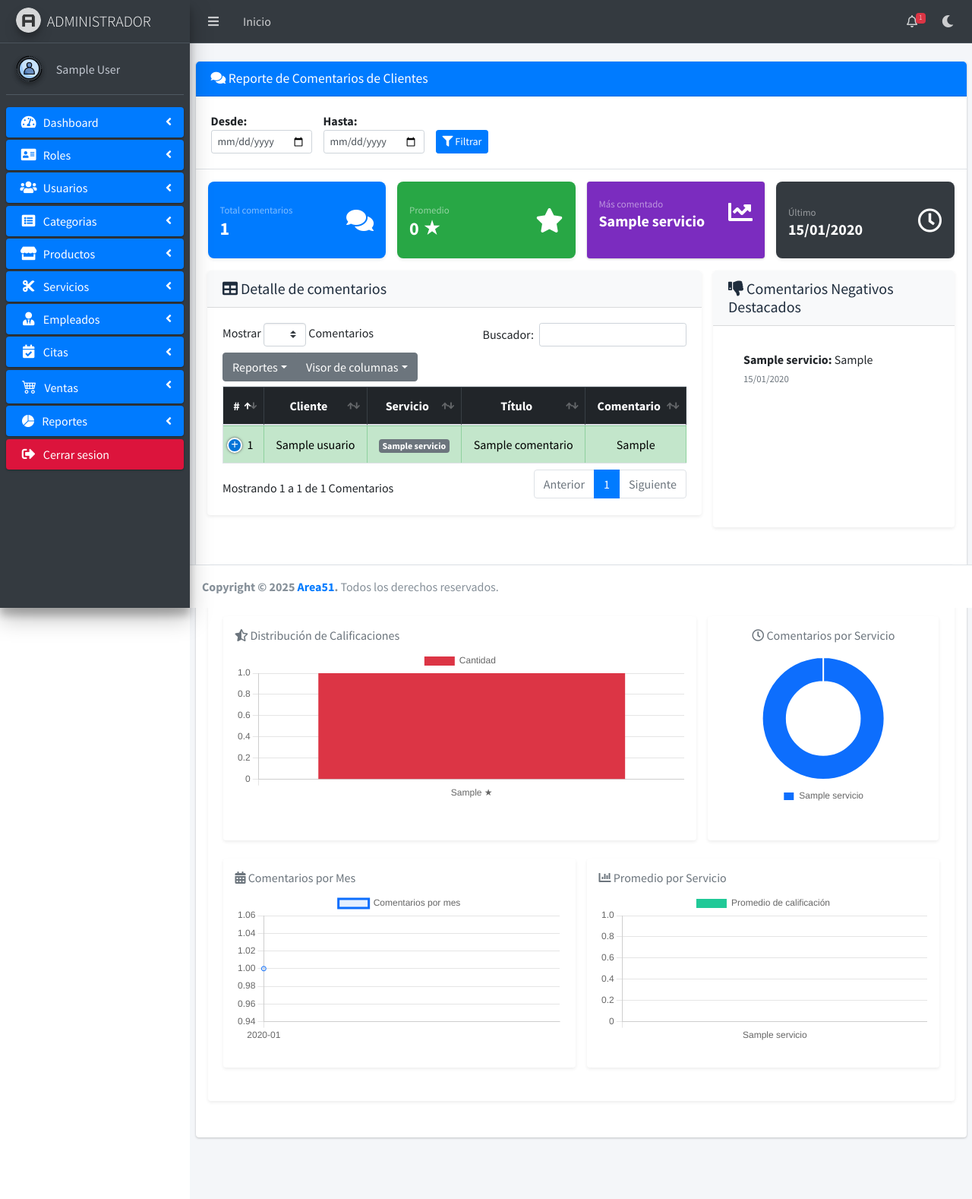
After one commit to 21juanmendez/www.sistemadebarberia.com, a PHP site: page /views/reportes/comentarios.php in a window 1280 px wide. The commit adds this page. Shown: the whole page at 76% size. Run offline with PHP 8.4, Linux system fonts and the light colour scheme; the visitor is signed in with stand-in values (Sample User, id 1); tables that the repository leaves empty or names only in its code hold one stand-in row (values such as "Sample post"); some libraries are stand-ins or nearby versions.

Commit message:
REPORTE DE COMENTARIOS
Ahora he agregado graficas, kpi y otros datos para los reportes además de los filtros pero no le he podido implementar AJAX.

```diff
--- /dev/null
+++ b/app/controllers/reportes/reporte_comentarios.php
@@ -0,0 +1,147 @@
+<?php
+
+$desde = $_GET['desde'] ?? null;
+$hasta = $_GET['hasta'] ?? null;
+
+$parametros = [];
+$filtroFecha = "";
+
+// Filtro para alias "c" (comentarios con JOINs)
+$filtroFechaC = "";
+if ($desde && $hasta) {
+    $filtroFecha = " WHERE fecha BETWEEN :desde AND :hasta ";
+    $filtroFechaC = " WHERE c.fecha BETWEEN :desde AND :hasta ";
+    $parametros[':desde'] = $desde;
+    $parametros[':hasta'] = $hasta;
+}
+
+// Comentarios detallados
+$sql = "SELECT
+            c.titulo,
+            c.comentario,
+            c.calificacion,
+            c.fecha,
+            u.nombre_completo,
+            s.nombre_servicio
+        FROM tb_comentarios c
+        INNER JOIN tb_usuarios u ON c.id_usuario = u.id_usuario
+        INNER JOIN tb_servicios s ON c.id_servicio = s.id_servicio
+        $filtroFechaC
+        ORDER BY c.calificacion DESC";
+$query = $pdo->prepare($sql);
+$query->execute($parametros);
+$comentarios = $query->fetchAll(PDO::FETCH_ASSOC);
+
+// Total comentarios
+$totalComentarios = count($comentarios);
+
+// Promedio de calificación
+$promedioCalificacion = 0;
+if ($totalComentarios > 0) {
+    $suma = array_sum(array_column($comentarios, 'calificacion'));
+    $promedioCalificacion = round($suma / $totalComentarios, 1);
+}
+
+// Servicio más comentado
+$sqlPopular = "SELECT s.nombre_servicio, COUNT(*) as total
+               FROM tb_comentarios c
+               INNER JOIN tb_servicios s ON c.id_servicio = s.id_servicio
+               $filtroFechaC
+               GROUP BY c.id_servicio
+               ORDER BY total DESC
+               LIMIT 1";
+$queryPopular = $pdo->prepare($sqlPopular);
+$queryPopular->execute($parametros);
+$servicioPopular = $queryPopular->fetch(PDO::FETCH_ASSOC)['nombre_servicio'] ?? 'N/A';
+
+// Último comentario
+$fechaUltimo = $comentarios[0]['fecha'] ?? 'Sin registros';
+
+// Gráfico: distribución de calificaciones
+$sqlCalificaciones = "SELECT calificacion, COUNT(*) as total
+                      FROM tb_comentarios
+                      $filtroFecha
+                      GROUP BY calificacion
+                      ORDER BY calificacion";
+$queryCal = $pdo->prepare($sqlCalificaciones);
+$queryCal->execute($parametros);
+$calificacionesDistribucion = $queryCal->fetchAll(PDO::FETCH_ASSOC);
+
+// Comentarios por servicio
+$sqlServicios = "SELECT s.nombre_servicio, COUNT(*) as total
+                 FROM tb_comentarios c
+                 INNER JOIN tb_servicios s ON c.id_servicio = s.id_servicio
+                 $filtroFechaC
+                 GROUP BY s.nombre_servicio
+                 ORDER BY total DESC";
+$queryServ = $pdo->prepare($sqlServicios);
+$queryServ->execute($parametros);
+$comentariosPorServicio = $queryServ->fetchAll(PDO::FETCH_ASSOC);
+
+// Comentarios por mes
+$sqlMensual = "SELECT DATE_FORMAT(fecha, '%Y-%m') as mes, COUNT(*) as total
+               FROM tb_comentarios
+               $filtroFecha
+               GROUP BY mes
+               ORDER BY mes";
+$queryMes = $pdo->prepare($sqlMensual);
+$queryMes->execute($parametros);
+$comentariosPorMes = $queryMes->fetchAll(PDO::FETCH_ASSOC);
+
+// Promedios por servicio
+$sqlPromedios = "SELECT s.nombre_servicio, ROUND(AVG(c.calificacion),1) as promedio
+                 FROM tb_comentarios c
+                 INNER JOIN tb_servicios s ON c.id_servicio = s.id_servicio
+                 $filtroFechaC
+                 GROUP BY s.nombre_servicio
+                 ORDER BY promedio DESC";
+$queryProm = $pdo->prepare($sqlPromedios);
+$queryProm->execute($parametros);
+$promediosPorServicio = $queryProm->fetchAll(PDO::FETCH_ASSOC);
+
+// Top 3 servicios mejor calificados
+$sqlTop3 = "SELECT s.nombre_servicio, ROUND(AVG(c.calificacion),1) as promedio, COUNT(*) as total
+            FROM tb_comentarios c
+            INNER JOIN tb_servicios s ON c.id_servicio = s.id_servicio
+            $filtroFechaC
+            GROUP BY s.id_servicio
+            HAVING total >= 3
+            ORDER BY promedio DESC
+            LIMIT 3";
+$queryTop3 = $pdo->prepare($sqlTop3);
+$queryTop3->execute($parametros);
+$top3Servicios = $queryTop3->fetchAll(PDO::FETCH_ASSOC);
+
+// Comentarios negativos destacados
+$sqlNegativos = "SELECT c.*, u.nombre_completo, s.nombre_servicio
+                 FROM tb_comentarios c
+                 INNER JOIN tb_usuarios u ON c.id_usuario = u.id_usuario
+                 INNER JOIN tb_servicios s ON c.id_servicio = s.id_servicio
+                 WHERE c.calificacion <= 2";
+if ($desde && $hasta) {
+    $sqlNegativos .= " AND c.fecha BETWEEN :desde AND :hasta";
+}
+$sqlNegativos .= " ORDER BY c.fecha DESC LIMIT 8";
+$queryNeg = $pdo->prepare($sqlNegativos);
+$queryNeg->execute($parametros);
+$comentariosNegativos = $queryNeg->fetchAll(PDO::FETCH_ASSOC);
+
+// Comparativa mes actual vs anterior
+$mesActual = date('Y-m');
+$mesAnterior = date('Y-m', strtotime('-1 month'));
+$sqlComparativa = "SELECT DATE_FORMAT(fecha, '%Y-%m') as mes, COUNT(*) as total
+                   FROM tb_comentarios
+                   WHERE DATE_FORMAT(fecha, '%Y-%m') IN (:actual, :anterior)
+                   GROUP BY mes";
+$queryComparativa = $pdo->prepare($sqlComparativa);
+$queryComparativa->execute([
+    ':actual' => $mesActual,
+    ':anterior' => $mesAnterior
+]);
+$datosComparativa = $queryComparativa->fetchAll(PDO::FETCH_KEY_PAIR);
+$comparativaMeses = [
+    $mesAnterior => $datosComparativa[$mesAnterior] ?? 0,
+    $mesActual => $datosComparativa[$mesActual] ?? 0
+];
+
+?>
--- /dev/null
+++ b/public/js/datatable_comentarios.js
@@ -0,0 +1,57 @@
+
+$(function () {
+    $("#example11").DataTable({
+        "pageLength": 5,
+        "language": {
+            "emptyTable": "No hay información",
+            "info": "Mostrando _START_ a _END_ de _TOTAL_ Comentarios",
+            "infoEmpty": "Msotrando 0 a 0 de 0 Comentarios",
+            "infoFiltered": "(Filtrado de _MAX_ total Comentarios)",
+            "infoPostFix": "",
+            "thousands": ",",
+            "lengthMenu": "Mostrar _MENU_ Comentarios",
+            "loadingRecords": "Cargando...",
+            "processing": "Procesando...",
+            "search": "Buscador:",
+            "zeroRecords": "Sin resultados encontrados",
+            "paginate": {
+                "first": "Primero",
+                "last": "Ultimo",
+                "next": "Siguiente",
+                "previous": "Anterior"
+            }
+        },
+        "responsive": true,
+        "lengthChange": true,
+        "autoWidth": false,
+        buttons: [{
+            extend: "collection",
+            text: "Reportes",
+            orientation: "landscape",
+            buttons: [{
+                text: "Copiar",
+                extend: "copy"
+            },
+            {
+                extend: "pdf"
+            },
+            {
+                extend: "csv"
+            },
+            {
+                extend: "excel"
+            },
+            {
+                text: "Imprimir",
+                extend: "print"
+            }
+            ]
+        },
+        {
+            extend: "colvis",
+            text: "Visor de columnas",
+            /* collectionLayout: "fixed three-column" */
+        }
+        ],
+    }).buttons().container().appendTo("#example11_wrapper .col-md-6:eq(0)");
+});
--- /dev/null
+++ b/views/reportes/comentarios.php
@@ -0,0 +1,339 @@
+<?php
+include('../usuarios/layout/parte1.php');
+include('../../app/controllers/reportes/reporte_comentarios.php');
+?>
+<div class="card mb-4">
+    <div class="card-header bg-primary text-white">
+        <h3 class="card-title"><i class="fas fa-comments"></i> Reporte de Comentarios de Clientes</h3>
+    </div>
+    <!-- Filtro por fechas -->
+    <div class="card-body border-bottom">
+        <form method="get" class="row g-2 align-items-center">
+            <div class="col-auto">
+                <label for="desde" class="form-label m-0"><strong>Desde:</strong></label>
+                <input type="date" id="desde" name="desde" value="<?= $_GET['desde'] ?? '' ?>" class="form-control form-control-sm" required>
+            </div>
+            <div class="col-auto">
+                <label for="hasta" class="form-label m-0"><strong>Hasta:</strong></label>
+                <input type="date" id="hasta" name="hasta" value="<?= $_GET['hasta'] ?? '' ?>" class="form-control form-control-sm" required>
+            </div>
+            <div class="col-auto">
+                <button type="submit" class="btn btn-sm btn-primary mt-4">
+                    <i class="fas fa-filter"></i> Filtrar
+                </button>
+                <?php if (isset($_GET['desde'], $_GET['hasta'])): ?>
+                    <a href="comentarios.php" class="btn btn-sm btn-secondary mt-4">Quitar filtro</a>
+                <?php endif; ?>
+            </div>
+        </form>
+    </div>
+
+
+    <!-- KPIs Estilo Moderno -->
+    <div class="row row-cols-1 row-cols-md-4 g-3 px-3 py-3 text-white">
+        <div class="col">
+            <div class="card h-100 bg-primary rounded-3 shadow-sm d-flex flex-row align-items-center justify-content-between p-3">
+                <div>
+                    <small class="text-white-50">Total comentarios</small>
+                    <h4 class="fw-bold mb-0"><?= $totalComentarios ?></h4>
+                </div>
+                <i class="fas fa-comments fa-2x"></i>
+            </div>
+        </div>
+
+        <div class="col">
+            <div class="card h-100 bg-success rounded-3 shadow-sm d-flex flex-row align-items-center justify-content-between p-3">
+                <div>
+                    <small class="text-white-50">Promedio</small>
+                    <h4 class="fw-bold mb-0"><?= $promedioCalificacion ?> ★</h4>
+                </div>
+                <i class="fas fa-star fa-2x"></i>
+            </div>
+        </div>
+
+        <div class="col">
+            <div class="card h-100" style="background-color: #7b2cbf; color: white; border: none;">
+                <div class="d-flex flex-row align-items-center justify-content-between p-3">
+                    <div>
+                        <small class="text-white-50">Más comentado</small>
+                        <h5 class="fw-bold mb-0"><?= $servicioPopular ?></h5>
+                    </div>
+                    <i class="fas fa-chart-line fa-2x"></i>
+                </div>
+            </div>
+        </div>
+
+        <div class="col">
+            <div class="card h-100 bg-dark rounded-3 shadow-sm d-flex flex-row align-items-center justify-content-between p-3">
+                <div>
+                    <small class="text-white-50">Último</small>
+                    <h5 class="fw-bold mb-0"><?= date("d/m/Y", strtotime($fechaUltimo)) ?></h5>
+                </div>
+                <i class="far fa-clock fa-2x"></i>
+            </div>
+        </div>
+    </div>
+
+
+<!-- Fila con tabla de comentarios y negativos a la par -->
+<div class="row mx-2 mb-5">
+
+    <!-- Tabla de comentarios -->
+    <div class="col-md-8">
+        <div class="card shadow-sm">
+            <div class="card-header bg-light">
+                <h5 class="mb-0"><i class="fas fa-table"></i> Detalle de comentarios</h5>
+            </div>
+            <div class="card-body table-responsive">
+                <table class="table table-bordered table-hover align-middle text-center" id="example11">
+                    <thead class="table-dark">
+                        <tr>
+                            <th>#</th>
+                            <th>Cliente</th>
+                            <th>Servicio</th>
+                            <th>Título</th>
+                            <th>Comentario</th>
+                            <th>Calificación</th>
+                            <th>Fecha</th>
+                        </tr>
+                    </thead>
+                    <tbody>
+                        <?php $i = 1;
+                        foreach ($comentarios as $comentario): ?>
+                            <tr class="<?= $comentario['calificacion'] <= 2 ? 'table-danger' : ($comentario['calificacion'] == 3 ? 'table-warning' : 'table-success') ?>">
+                                <td><?= $i++ ?></td>
+                                <td><?= htmlspecialchars($comentario['nombre_completo']) ?></td>
+                                <td><span class="badge bg-secondary"><?= htmlspecialchars($comentario['nombre_servicio']) ?></span></td>
+                                <td><?= htmlspecialchars($comentario['titulo']) ?></td>
+                                <td><?= htmlspecialchars($comentario['comentario']) ?></td>
+                                <td data-order="<?= $comentario['calificacion'] ?>">
+                                    <?php for ($j = 1; $j <= 5; $j++): ?>
+                                        <?= $j <= $comentario['calificacion'] ? '★' : '☆' ?>
+                                    <?php endfor ?>
+                                </td>
+                                <td data-order="<?= date("Y-m-d", strtotime($comentario['fecha'])) ?>">
+                                    <?= date("d-m-Y", strtotime($comentario['fecha'])) ?>
+                                </td>
+                            </tr>
+                        <?php endforeach ?>
+                    </tbody>
+                </table>
+            </div>
+        </div>
+    </div>
+
+    <!-- Comentarios Negativos Destacados con mismo estilo -->
+    <div class="col-md-4">
+        <div class="card h-100 shadow-sm">
+            <div class="card-header bg-light">
+                <h5 class="mb-0"><i class="fas fa-thumbs-down"></i> Comentarios Negativos Destacados</h5>
+            </div>
+            <div class="card-body">
+                <?php if (count($comentariosNegativos)): ?>
+                    <ul class="list-group list-group-flush">
+                        <?php foreach ($comentariosNegativos as $neg): ?>
+                            <li class="list-group-item">
+                                <strong><?= htmlspecialchars($neg['nombre_servicio']) ?>:</strong> <?= htmlspecialchars($neg['comentario']) ?>
+                                <br><small class="text-muted"><?= date("d/m/Y", strtotime($neg['fecha'])) ?></small>
+                            </li>
+                        <?php endforeach ?>
+                    </ul>
+                <?php else: ?>
+                    <p class="text-muted mb-0">Sin comentarios negativos recientes.</p>
+                <?php endif ?>
+            </div>
+        </div>
+    </div>
+
+</div>
+
+
+
+    <!-- Gráficas -->
+    <div class="card mx-3 mb-5 shadow-sm">
+        <div class="card-header bg-light">
+            <h5 class="mb-0"><i class="fas fa-chart-line"></i> Visualizaciones</h5>
+        </div>
+        <div class="card-body">
+            <div class="row">
+                <!-- Distribución de Calificaciones -->
+                <div class="col-md-8 mb-4">
+                    <div class="card shadow-sm h-100 p-3">
+                        <h6 class="text-muted mb-2"><i class="fas fa-star-half-alt"></i> Distribución de Calificaciones</h6>
+                        <canvas id="graficoCalificaciones" height="200"></canvas>
+                    </div>
+                </div>
+                <!-- Comentarios por Servicio (más pequeño y centrado) -->
+                <div class="col-md-4 mb-4 mx-auto">
+                    <div class="card shadow-sm h-100 p-3 text-center">
+                        <h6 class="text-muted mb-2"><i class="far fa-clock"></i> Comentarios por Servicio</h6>
+                        <div class="d-flex justify-content-center">
+                            <div style="max-width: 300px; width: 100%;">
+                                <canvas id="graficoServicios" height="220"></canvas>
+                            </div>
+                        </div>
+                    </div>
+                </div>
+                <!-- Comentarios por Mes -->
+                <div class="col-md-6 mb-4">
+                    <div class="card shadow-sm h-100 p-3">
+                        <h6 class="text-muted mb-2"><i class="fas fa-calendar-alt"></i> Comentarios por Mes</h6>
+                        <canvas id="graficoMensual" height="200"></canvas>
+                    </div>
+                </div>
+                <!-- Promedio por Servicio -->
+                <div class="col-md-6 mb-4">
+                    <div class="card shadow-sm h-100 p-3">
+                        <h6 class="text-muted mb-2"><i class="fas fa-chart-bar"></i> Promedio por Servicio</h6>
+                        <canvas id="graficoPromedios" height="200"></canvas>
+                    </div>
+                </div>
+            </div>
+        </div>
+    </div>
+</div>
+
+<!-- Estadísticas adicionales
+<div class="card mx-3 mb-5 shadow-sm">
+    <div class="card-header bg-light">
+        <h5 class="mb-0"><i class="fas fa-star"></i> Insights adicionales</h5>
+    </div>
+    <div class="card-body row g-4">
+
+        <!-- Top 3 Servicios Mejor Calificados
+        <div class="col-md-6">
+            <div class="card h-100 border-success">
+                <div class="card-header bg-success text-white">
+                    <i class="fas fa-crown"></i> Top 3 Servicios Mejor Calificados
+                </div>
+                <ul class="list-group list-group-flush">
+                    <?php if (count($top3Servicios)): ?>
+                        <?php foreach ($top3Servicios as $servicio): ?>
+                            <li class="list-group-item d-flex justify-content-between align-items-center">
+                                <?= htmlspecialchars($servicio['nombre_servicio']) ?>
+                                <span class="badge bg-success rounded-pill"><?= $servicio['promedio'] ?> ★</span>
+                            </li>
+                        <?php endforeach ?>
+                    <?php else: ?>
+                        <li class="list-group-item">No hay datos suficientes</li>
+                    <?php endif ?>
+                </ul>
+            </div>
+        </div>-->
+
+        <!-- Comentarios Negativos Destacados
+        <div class="col-md-6">
+            <div class="card h-100 border-danger">
+                <div class="card-header bg-danger text-white">
+                    <i class="fas fa-thumbs-down"></i> Comentarios Negativos Destacados
+                </div>
+                <ul class="list-group list-group-flush">
+                    <?php if (count($comentariosNegativos)): ?>
+                        <?php foreach ($comentariosNegativos as $neg): ?>
+                            <li class="list-group-item">
+                                <strong><?= htmlspecialchars($neg['nombre_servicio']) ?>:</strong> <?= htmlspecialchars($neg['comentario']) ?>
+                                <br><small class="text-muted"><?= date("d/m/Y", strtotime($neg['fecha'])) ?></small>
+                            </li>
+                        <?php endforeach ?>
+                    <?php else: ?>
+                        <li class="list-group-item">Sin comentarios negativos recientes.</li>
+                    <?php endif ?>
+                </ul>
+            </div>
+        </div>-->
+
+        <!-- Comparativa mes actual vs anterior
+        <div class="col-12">
+            <div class="card border-info">
+                <div class="card-header bg-info text-white">
+                    <i class="fas fa-chart-line"></i> Comparativa de Comentarios (Mes Actual vs Anterior)
+                </div>
+                <div class="card-body d-flex justify-content-around">
+                    <?php foreach ($comparativaMeses as $mes => $total): ?>
+                        <div class="text-center">
+                            <h6 class="mb-1"><?= date('F Y', strtotime($mes . "-01")) ?></h6>
+                            <span class="badge bg-info fs-5"><?= $total ?></span>
+                        </div>
+                    <?php endforeach ?>
+                </div>
+            </div>
+        </div>
+    </div>
+</div>-->
+
+<!-- Chart.js -->
+<script src="https://cdn.jsdelivr.net/npm/chart.js"></script>
+<script>
+    const calificaciones = <?= json_encode($calificacionesDistribucion) ?>;
+    const servicios = <?= json_encode($comentariosPorServicio) ?>;
+    const mensual = <?= json_encode($comentariosPorMes) ?>;
+    const promedios = <?= json_encode($promediosPorServicio) ?>;
+
+    new Chart(document.getElementById('graficoCalificaciones'), {
+        type: 'bar',
+        data: {
+            labels: calificaciones.map(e => e.calificacion + ' ★'),
+            datasets: [{
+                label: 'Cantidad',
+                data: calificaciones.map(e => e.total),
+                backgroundColor: ['#dc3545', '#fd7e14', '#ffc107', '#28a745', '#198754']
+            }]
+        }
+    });
+
+    new Chart(document.getElementById('graficoServicios'), {
+        type: 'doughnut',
+        data: {
+            labels: servicios.map(e => e.nombre_servicio),
+            datasets: [{
+                data: servicios.map(e => e.total),
+                backgroundColor: ['#0d6efd', '#20c997', '#ffc107', '#dc3545', '#6f42c1']
+            }]
+        },
+        options: {
+            responsive: true,
+            maintainAspectRatio: false,
+            cutout: '60%',
+            plugins: {
+                legend: {
+                    position: 'bottom',
+                    labels: {
+                        boxWidth: 15,
+                        padding: 15
+                    }
+                }
+            },
+            layout: {
+                padding: 10
+            }
+        }
+    });
+    new Chart(document.getElementById('graficoMensual'), {
+        type: 'line',
+        data: {
+            labels: mensual.map(e => e.mes),
+            datasets: [{
+                label: 'Comentarios por mes',
+                data: mensual.map(e => e.total),
+                borderColor: '#0d6efd',
+                backgroundColor: 'rgba(13,110,253,0.1)',
+                fill: true,
+                tension: 0.3
+            }]
+        }
+    });
+
+    new Chart(document.getElementById('graficoPromedios'), {
+        type: 'bar',
+        data: {
+            labels: promedios.map(e => e.nombre_servicio),
+            datasets: [{
+                label: 'Promedio de calificación',
+                data: promedios.map(e => e.promedio),
+                backgroundColor: '#20c997'
+            }]
+        }
+    });
+</script>
+
+<?php include('../usuarios/layout/parte2.php'); ?>
--- a/views/usuarios/layout/parte1.php
+++ b/views/usuarios/layout/parte1.php
@@ -385,6 +385,12 @@ scratch. This page gets rid of all links and provides the needed markup only.
                                         <p>Reporte de inventario</p>
                                     </a>
                                 </li>
+                                <li class="nav-item">
+                                    <a href="<?php echo $VIEWS ?>/reportes/comentarios.php" class="nav-link active">
+                                        <i class="far fa-circle nav-icon"></i>
+                                        <p>Reporte de comentarios</p>
+                                    </a>
+                                </li>
                             </ul>
                         </li>
 
--- a/views/usuarios/layout/parte2.php
+++ b/views/usuarios/layout/parte2.php
@@ -57,6 +57,7 @@
     <script src="<?php echo $URL?>/public/js/datatable_productos_servicios.js" ></script>
     <script src="<?php echo $URL?>/public/js/datatable_ventas_eliminadas.js" ></script>
     <script src="<?php echo $URL?>/public/js/datatable_citas copy.js" ></script>
+    <script src="<?php echo $URL?>/public/js/datatable_comentarios.js" ></script>
     <!--Cargar imagen al elegir-->
     <script src="<?php echo $URL?>/public/js/crear_producto_imagen.js" ></script>
     <!--bootstrap 5-->
```
